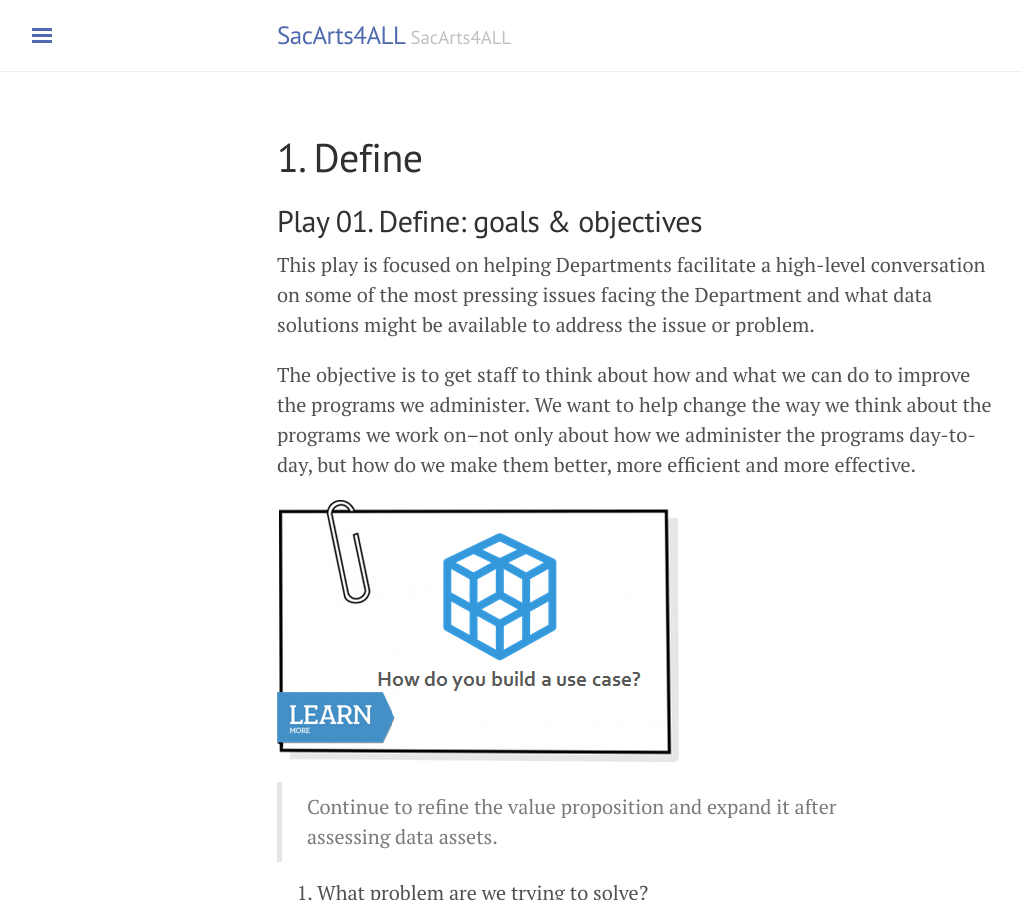
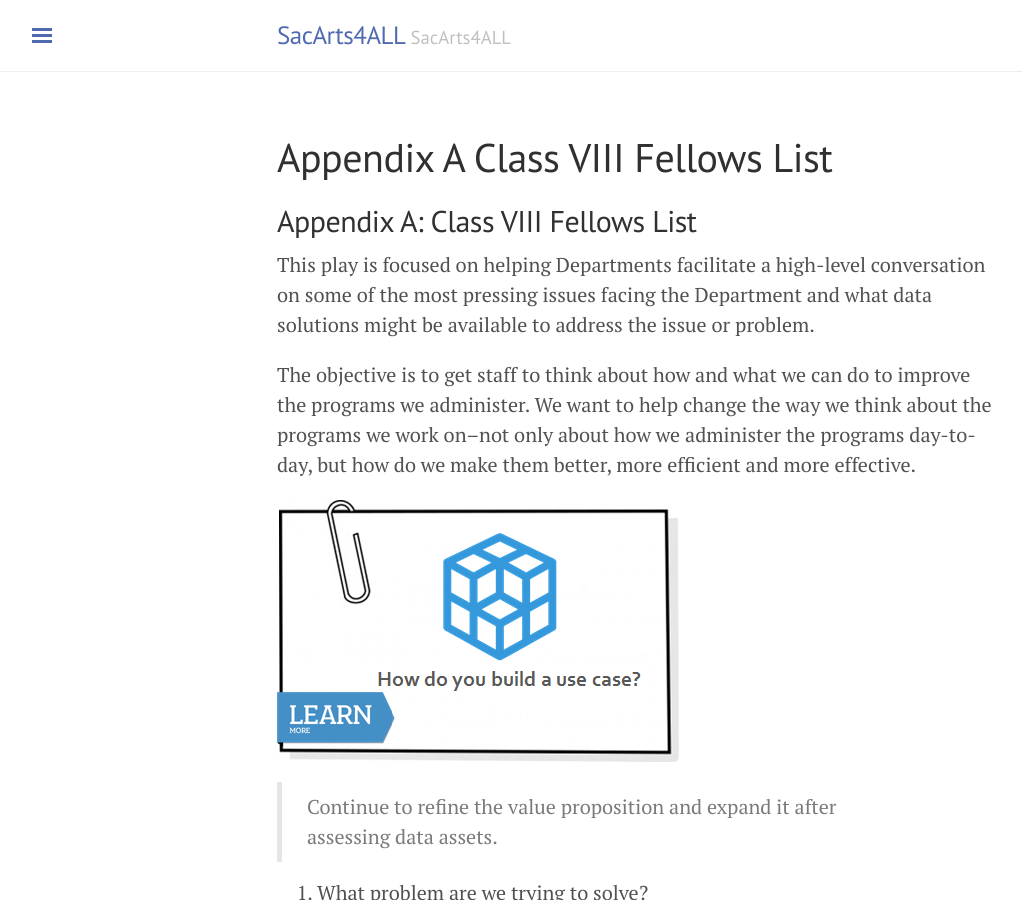
Before and after one commit to code4sac/sacarts4ALL, a Jekyll site: the page built from 1_fellows_list.md, in a window 1280 px wide and 900 px high. Shown: the whole window, without its empty margins (3-1025 px from the left). Built offline with Jekyll 4.4.1, drawn with Linux system fonts in a browser that asks for light colours.

Commit message:
test permalink

```diff
--- a/1_fellows_list.md
+++ b/1_fellows_list.md
@@ -1,9 +1,9 @@
 ---
 layout: page
-title: 1. Define
-permalink: /define/
+title: Appendix A Class VIII Fellows List
+permalink: /fellows_list/
 ---
-## Play 01. Define: goals & objectives
+## Appendix A: Class VIII Fellows List
 
 This play is focused on helping Departments facilitate a high-level conversation on some of the most pressing issues facing the Department and what data solutions might be available to address the issue or problem.
 
```
